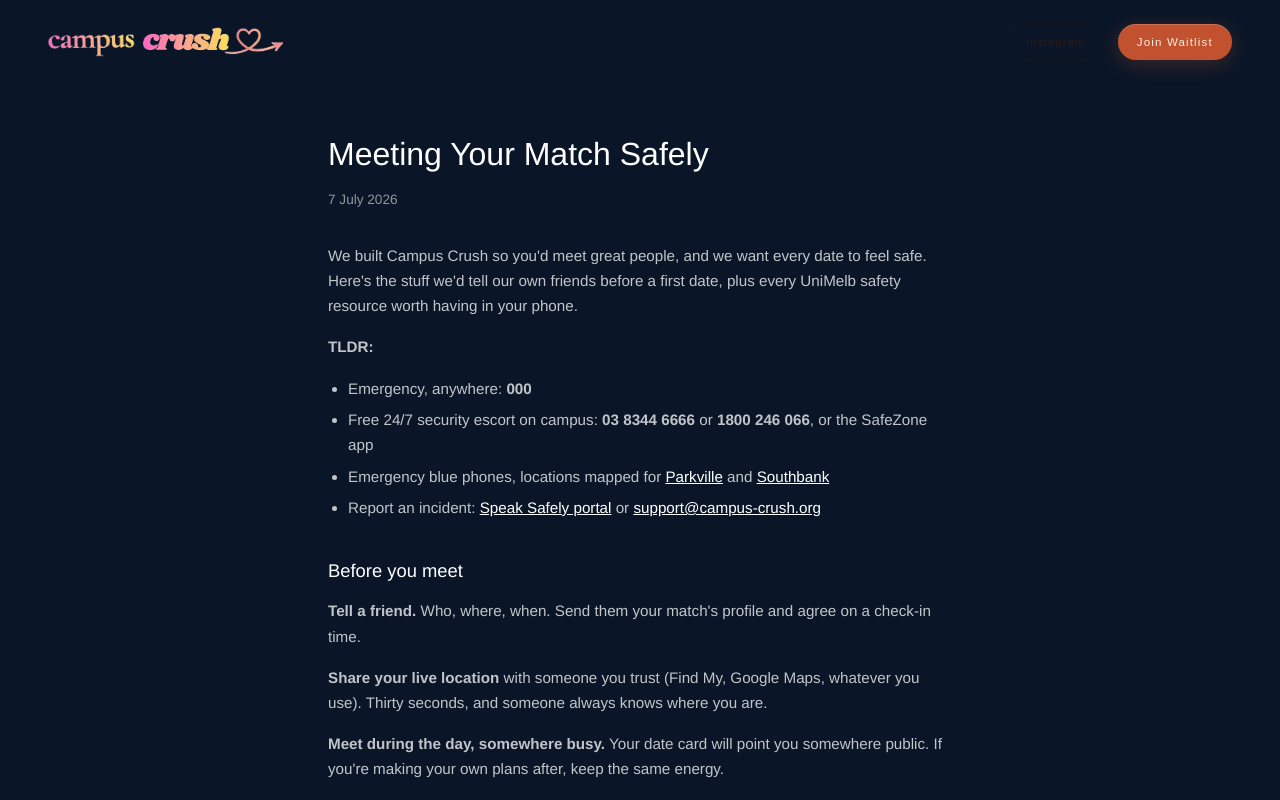
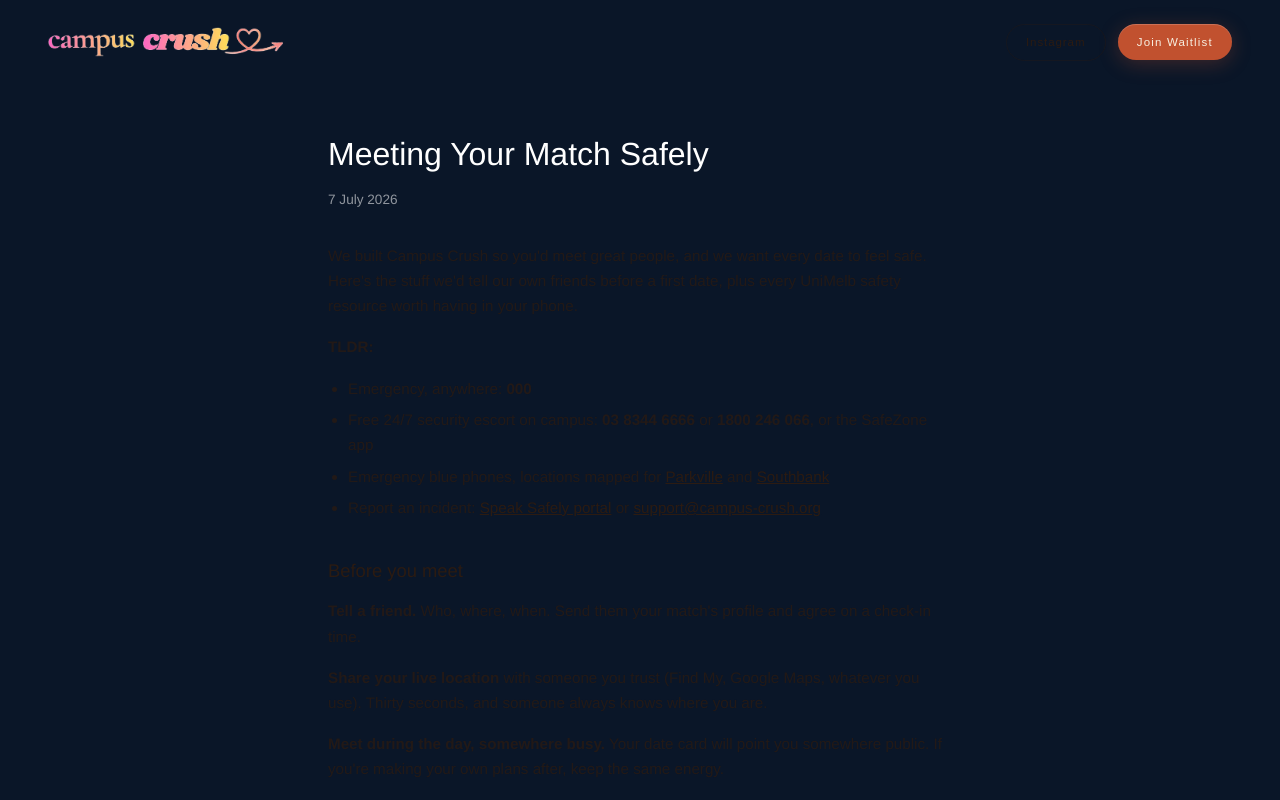
Before and after one commit to Joyceyte/campus-crush, a Next.js app: page /blog/safety in a window 1280 px wide. Shown: the top 800 px of the page. Built offline with nearby package versions, Linux system fonts and the light colour scheme; a web font is replaced by a local one.

Commit message:
style: re-theme MarkdownContent to ink text
Co-Authored-By: Claude Sonnet 5 <noreply@anthropic.com>

```diff
--- a/components/MarkdownContent.tsx
+++ b/components/MarkdownContent.tsx
@@ -30,7 +30,7 @@ function renderInline(text: string, keyPrefix: string): ReactNode[] {
         <a
           key={key}
           href={url}
-          style={{ color: "#fff", textDecoration: "underline" }}
+          style={{ color: "var(--ink)", textDecoration: "underline" }}
           target={isExternal ? "_blank" : undefined}
           rel={isExternal ? "noopener noreferrer" : undefined}
         >
@@ -40,7 +40,7 @@ function renderInline(text: string, keyPrefix: string): ReactNode[] {
     } else if (match[3] !== undefined) {
       const email = match[3];
       nodes.push(
-        <a key={key} href={`mailto:${email}`} style={{ color: "#fff", textDecoration: "underline" }}>
+        <a key={key} href={`mailto:${email}`} style={{ color: "var(--ink)", textDecoration: "underline" }}>
           {email}
         </a>
       );
@@ -74,7 +74,7 @@ export default function MarkdownContent({ content }: { content: string }) {
           return (
             <h2
               key={i}
-              style={{ fontSize: "1.15rem", marginTop: "2.25rem", marginBottom: "0.75rem", color: "#fff" }}
+              style={{ fontSize: "1.15rem", marginTop: "2.25rem", marginBottom: "0.75rem", color: "var(--ink)" }}
             >
               {renderInline(block.replace(/^##\s*/, ""), `h-${i}`)}
             </h2>
@@ -93,7 +93,7 @@ export default function MarkdownContent({ content }: { content: string }) {
               style={{
                 marginBottom: "1rem",
                 paddingLeft: "1.25rem",
-                color: "rgba(255,255,255,0.75)",
+                color: "rgba(43,27,18,0.75)",
                 listStyleType: "disc",
               }}
             >
@@ -107,7 +107,7 @@ export default function MarkdownContent({ content }: { content: string }) {
         }
 
         return (
-          <p key={i} style={{ marginBottom: "1rem", color: "rgba(255,255,255,0.75)" }}>
+          <p key={i} style={{ marginBottom: "1rem", color: "rgba(43,27,18,0.75)" }}>
             {renderInline(block, `p-${i}`)}
           </p>
         );
```
